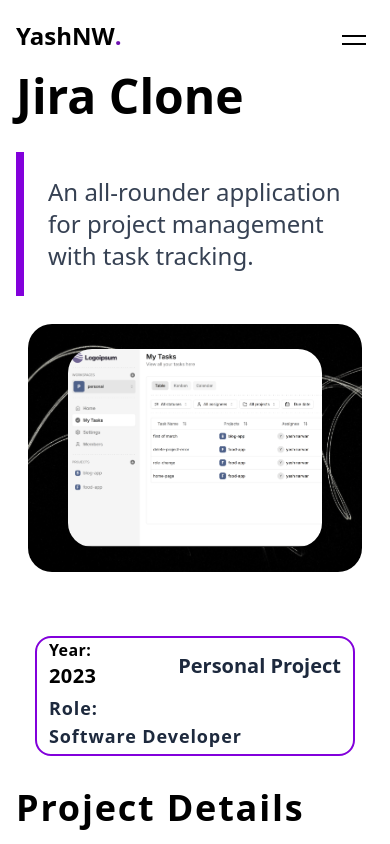
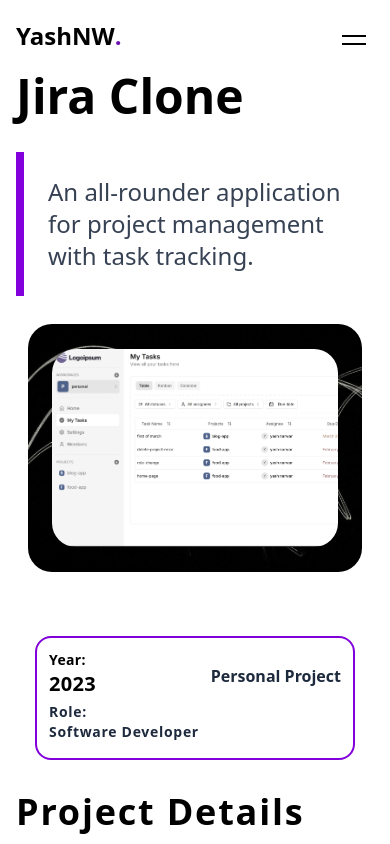
Before and after one commit to YashNarwar1/my_portfolio, a React (Vite) app: page /projects/1 in a window 390 px wide. Shown: the top 844 px of the page. Built offline with nearby package versions, Linux system fonts and the light colour scheme.

Commit message:
padding change in projectIdpage

```diff
--- a/src/pages/projectIdPage.jsx
+++ b/src/pages/projectIdPage.jsx
@@ -30,7 +30,7 @@
         {currentProject.description}
       </p>
       <Card
-        className="lg:px-55 h-[50rem]"
+        className="px-6 lg:px-55 h-[50rem]"
         height={"h-[17rem] md:h-[25rem] lg:h-[40rem] "}
         classNameHeader={"text-4xl md:text-6xl"}
         imageUrl={currentProject.imageUrl}
@@ -38,20 +38,20 @@
 
       {/* Project Details */}
       <div className="w-full min-h-screen flex flex-col lg:flex-row gap-8">
-        <div className="w-[20rem] md:w-[25rem] min-h-[5rem] md:h-[10rem] border-2 rounded-2xl border-purple-700 flex flex-col  lg:sticky top-5 mx-auto  lg:p-6 px-3 ">
+        <div className="w-[20rem] md:w-[25rem] min-h-[5rem] md:h-[10rem] border-2 rounded-2xl border-purple-700 flex flex-col  lg:sticky top-5 mx-auto  lg:p-6 px-3 py-3">
           <div className="flex gap-4 items-center justify-between">
-            <h2 className="text-md flex flex-col tracking-wide font-bold mb-1 lg:mb-4">
+            <h2 className="text-sm md:text-md flex flex-col tracking-wide font-bold mb-1 lg:mb-4">
               Year:{" "}
               <span className="text-xl font-semibold ">
                 {currentProject.Year}
               </span>
             </h2>
-            <p className="text-xl text-slate-800 font-bold ">
+            <p className="text-md md:text-xl text-slate-800 font-bold ">
               Personal Project
             </p>
           </div>
-          <p className="text-lg font-semibold text-slate-800 tracking-wider mb-1 lg:mb-4 flex flex-col">
-            Role: <span>Software Developer</span>
+          <p className="text-sm md:text-lg font-semibold text-slate-800 tracking-wider mb-1 lg:mb-4 flex flex-col">
+            Role: <span className="text-md md:text-xl">Software Developer</span>
           </p>
         </div>
 
```
